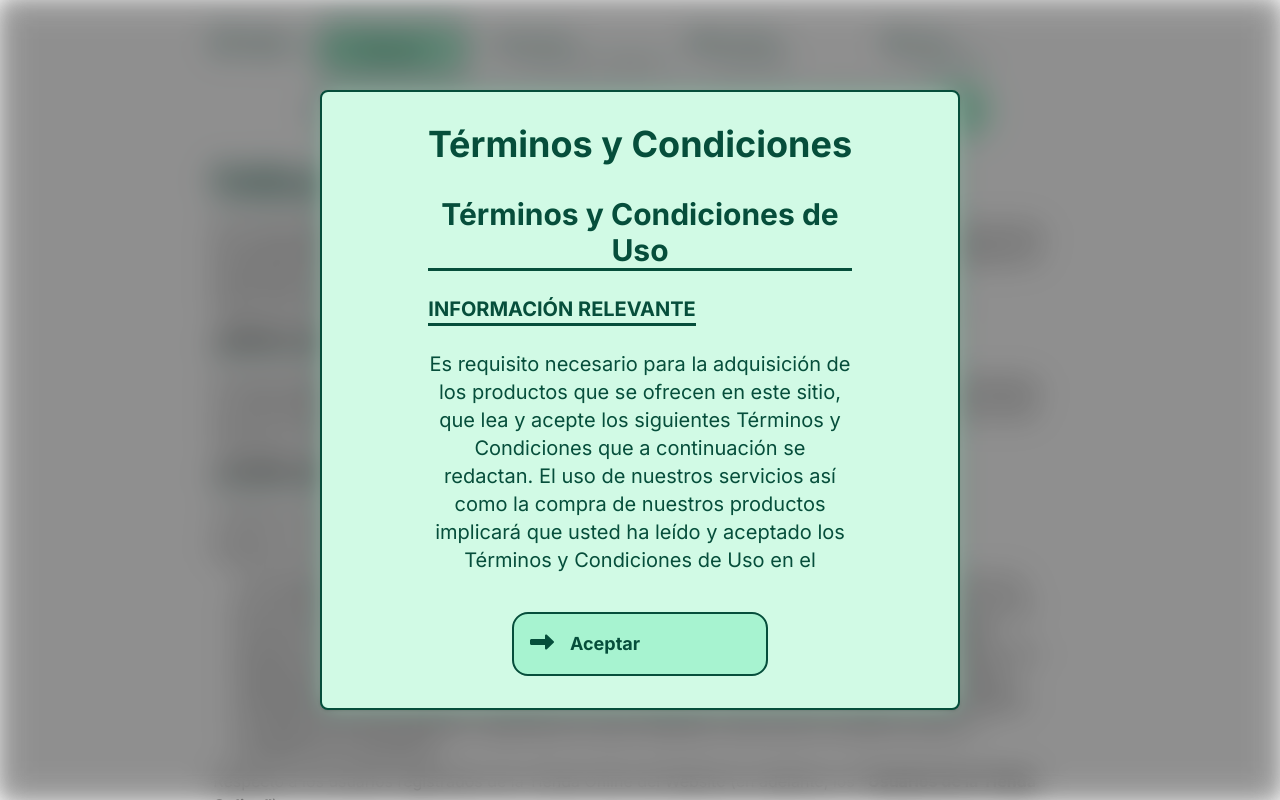
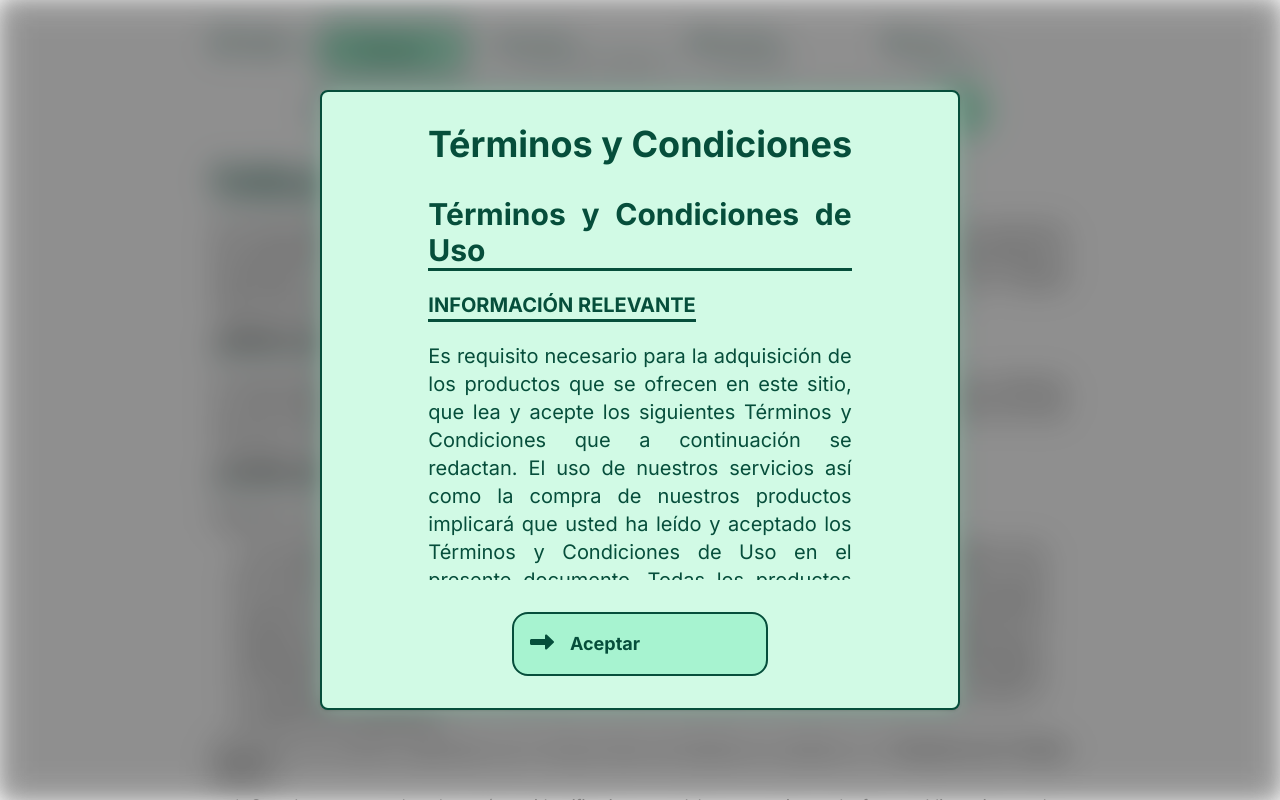
Before and after one commit to KandV008/project-bragi, a Next.js app: page /policies/privacy in a window 1280 px wide. Shown: the top 800 px of the page. Built offline with nearby package versions, Linux system fonts and the light colour scheme; no server answers.

Commit message:
feat: Add justify text to policies

```diff
--- a/app/(view)/policies/cookies/page.tsx
+++ b/app/(view)/policies/cookies/page.tsx
@@ -1,5 +1,3 @@
-import ArticleHeader from "@/app/ui/components/tags/articleHeader/articleHeader";
-import SectionHeader from "@/app/ui/components/tags/sectionHeader/sectionHeader";
 import Cookies from "@/app/ui/containers/policies/cookies/cookies";
 import { Metadata } from "next";
 
--- a/app/(view)/policies/disclaimer/page.tsx
+++ b/app/(view)/policies/disclaimer/page.tsx
@@ -11,7 +11,7 @@ export const metadata: Metadata = {
 
 export default function Page(): JSX.Element {
   return (
-    <>
+    <div className="text-justify flex flex-col gap-2">
       <SectionHeader
         text={"Condiciones generales"}
         id="condiciones-generales"
@@ -1036,6 +1036,6 @@ export default function Page(): JSX.Element {
           del usuario.
         </p>
       </>
-    </>
+    </ div>
   );
 }
--- a/app/(view)/policies/privacy/page.tsx
+++ b/app/(view)/policies/privacy/page.tsx
@@ -11,7 +11,7 @@ export const metadata: Metadata = {
 
 export default function Page(): JSX.Element {
   return (
-    <>
+    <div className="text-justify flex flex-col gap-2">
       <SectionHeader
         text={"Política de Privacidad"}
         id="pol-tica-de-privacidad"
@@ -48,10 +48,6 @@ export default function Page(): JSX.Element {
           }
           id="-cu-les-son-las-finalidades-y-legitimaci-n-del-tratamiento-de-sus-datos-"
         />
-        <h2 id="-cu-les-son-las-finalidades-y-legitimaci-n-del-tratamiento-de-sus-datos-">
-          ¿Cuáles son las finalidades y legitimación del tratamiento de sus
-          datos?
-        </h2>
         <p>
           Respecto a los usuarios que visiten nuestro Website (
           <strong>“visitas Website”</strong>):
@@ -276,6 +272,6 @@ export default function Page(): JSX.Element {
       <p>
         <strong>Última actualización</strong>: Mayo 2025
       </p>
-    </>
+    </div>
   );
 }
--- a/app/ui/containers/policies/cookies/cookies.tsx
+++ b/app/ui/containers/policies/cookies/cookies.tsx
@@ -15,7 +15,7 @@ export default function Cookies(): JSX.Element {
   }
 
   return (
-    <>
+    <div className="text-justify flex flex-col gap-2">
     <CookiesPopUp isConfiguration={configureCookies} setConfiguration={() => {hasConfigureCookies(false)}}/>
       <div className="flex flex-row justify-between">
         <SectionHeader text={"Política de cookies"} id="pol-tica-de-cookies" />
@@ -98,15 +98,15 @@ export default function Cookies(): JSX.Element {
           existentes en el mercado según la entidad que los gestione, el tiempo
           que permanecen activadas y su finalidad:
         </p>
-        <p>(i) Tipología de cookies según la entidad que las gestione:</p>
+        <p>(i) <strong>Tipología de cookies según la entidad que las gestione:</strong> </p>
         <ul className="px-5">
           <li>
-            * Cookies propias: Son aquéllas que se envían al equipo terminal del
+            * <strong>Cookies propias:</strong> Son aquéllas que se envían al equipo terminal del
             usuario desde un equipo o dominio gestionado por nosotros y desde el
             que se presta el servicio solicitado por el usuario.{" "}
           </li>
           <li>
-            * Cookies de tercero: Son aquéllas que se envían al equipo terminal
+            * <strong>Cookies de tercero:</strong> Son aquéllas que se envían al equipo terminal
             del usuario desde un equipo o dominio que no es gestionado por
             nosotros, sino por otra entidad que trata los datos obtenidos a
             través de las cookies (ej. las cookies usadas por los complementos
@@ -114,11 +114,11 @@ export default function Cookies(): JSX.Element {
           </li>
         </ul>
         <p>
-          (ii) Tipología de cookies según el plazo que permanecen activadas:
+          (ii) <strong>Tipología de cookies según el plazo que permanecen activadas:</strong>
         </p>
         <ul className="px-5">
           <li>
-            * Cookies de sesión: Son aquellas diseñadas para recabar y almacenar
+            * <strong>Cookies de sesión:</strong> Son aquellas diseñadas para recabar y almacenar
             datos mientras el usuario accede a una página web. Se suelen
             emplease para almacenar información que sólo interesa conservar para
             la prestación del servicio solicitado por el usuario en una sola
@@ -126,14 +126,14 @@ export default function Cookies(): JSX.Element {
             desaparecen al terminar la sesión.
           </li>
           <li>
-            * Cookies persistentes: Son aquellas en las que los datos siguen
+            * <strong>Cookies persistentes:</strong> Son aquellas en las que los datos siguen
             almacenados en el terminal y pueden ser accedidos y tratados durante
             un periodo definido por el responsable de la cookie, y que puede ir
             de unos minutos a varios años. (iii) Tipología de cookies según su
             finalidad:
           </li>
           <li>
-            * Cookies técnicas: Son aquéllas que permiten al usuario la
+            * <strong>Cookies técnicas:</strong> Son aquéllas que permiten al usuario la
             navegación a través de una página web, plataforma o aplicación y la
             utilización de las diferentes opciones o servicios que en ella
             existan, incluyendo aquellas que el editor utiliza para permitir la
@@ -156,7 +156,7 @@ export default function Cookies(): JSX.Element {
             siguiente apartado de la presente política.
           </li>
           <li>
-            * Cookie de funcionalidad o personalización: Son aquéllas que
+            * <strong>Cookie de funcionalidad o personalización:</strong> Son aquéllas que
             permiten al usuario acceder al servicio con algunas características
             de carácter general predefinidas en función de una serie de
             criterios en el terminal del usuario como, por ejemplo, el idioma
@@ -166,7 +166,7 @@ export default function Cookies(): JSX.Element {
             servicio o de la región desde la que accede al servicio, etc.{" "}
           </li>
           <li>
-            * Cookies de análisis y medición: son aquellas que permiten al
+            * <strong>Cookies de análisis y medición:</strong> son aquellas que permiten al
             responsable de las mismas el seguimiento y análisis del
             comportamiento de los usuarios de los sitios web a los que están
             vinculadas, incluida la cuantificación de los impactos de los
@@ -176,7 +176,7 @@ export default function Cookies(): JSX.Element {
             análisis de los datos de uso que hacen los usuarios del servicio.
           </li>
           <li>
-            * Cookies de publicidad comportamental: son aquellas que almacenan
+            * <strong>Cookies de publicidad comportamental:</strong> son aquellas que almacenan
             información del comportamiento de los usuarios obtenida a través de
             la observación continuada de sus hábitos de navegación, lo que
             permite desarrollar un perfil específico para mostrar publicidad en
@@ -292,6 +292,6 @@ export default function Cookies(): JSX.Element {
           <strong>Fecha de actualización</strong>: Mayo de 2025
         </p>
       </>
-    </>
+    </ div>
   );
 }
--- a/app/ui/containers/policies/termsAndConditions/termsAndConditions.tsx
+++ b/app/ui/containers/policies/termsAndConditions/termsAndConditions.tsx
@@ -3,7 +3,7 @@ import SectionHeader from "@/app/ui/components/tags/sectionHeader/sectionHeader"
 
 export default function TermsAndConditions(): JSX.Element {
   return (
-    <>
+    <div className="text-justify flex flex-col gap-2">
       <SectionHeader
         text={"Términos y Condiciones de Uso"}
         id="t-rminos-y-condiciones-de-uso"
@@ -162,6 +162,6 @@ export default function TermsAndConditions(): JSX.Element {
           estos términos sin previo aviso.
         </p>
       </>
-    </>
+    </ div>
   );
 }
```
